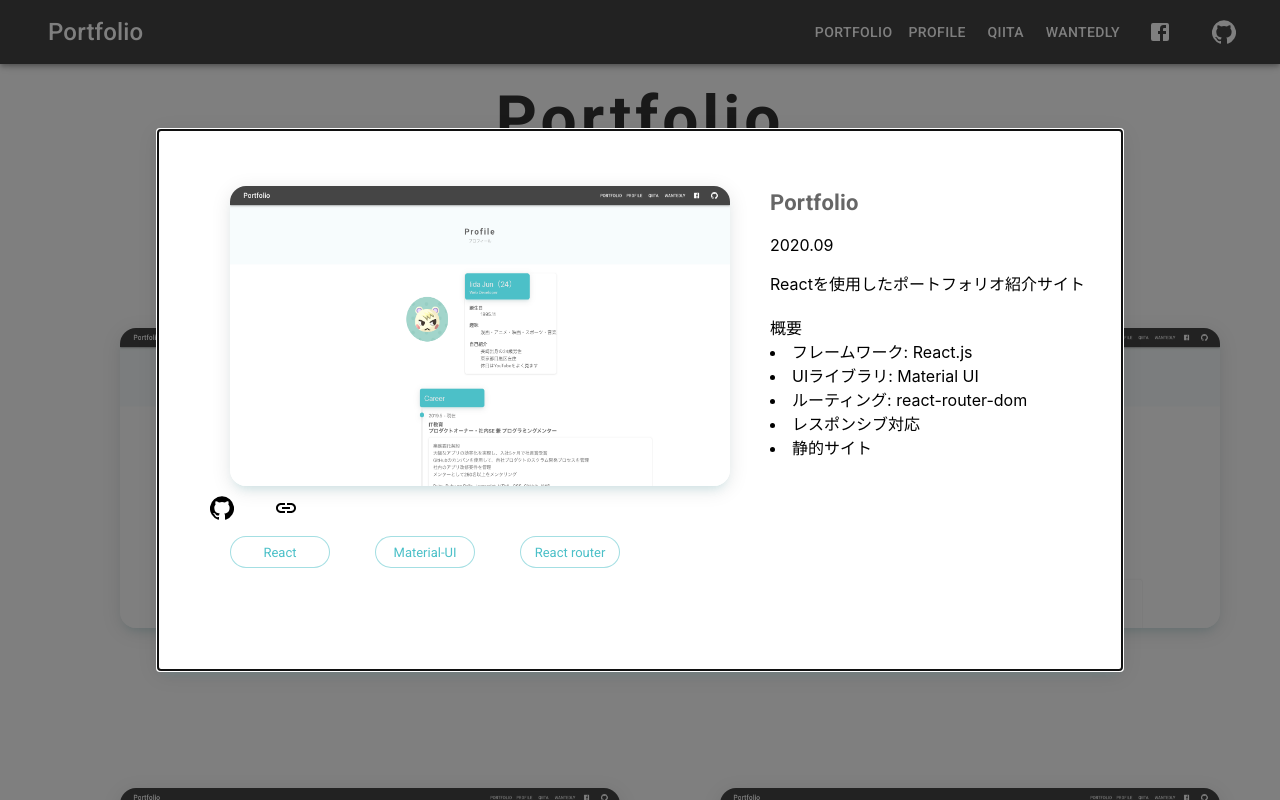
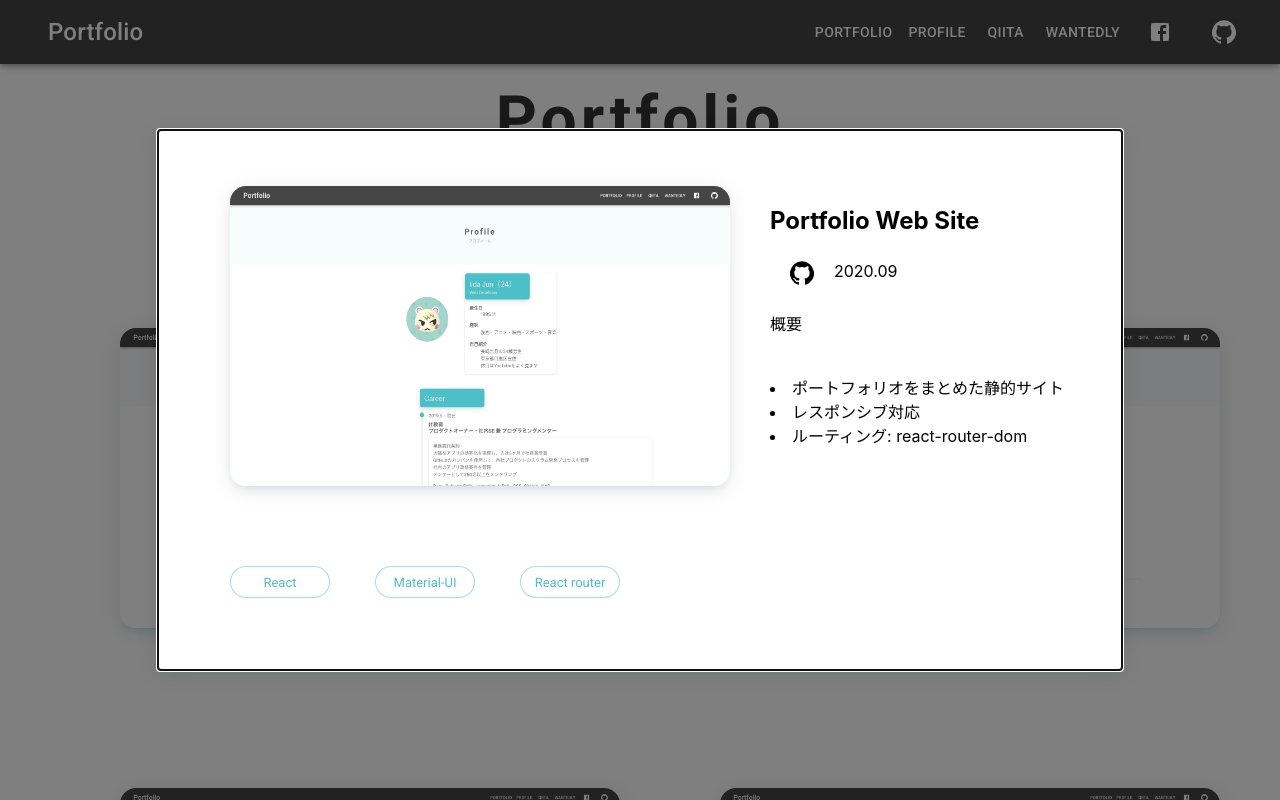
Before and after one commit to block-0x/portfolio-web-site, a React (Create React App) app: page / in a window 1280 px wide. Both pictures are taken after a click on the picture 370 px from the left and 478 px from the top of the page. Shown: the top 800 px of the page. Built offline with nearby package versions, Linux system fonts and the light colour scheme.

Commit message:
fix: portfolio merge

```diff
--- a/src/components/header.js
+++ b/src/components/header.js
@@ -8,7 +8,6 @@ import FacebookIcon from '@material-ui/icons/Facebook';
 import GitHubIcon from '@material-ui/icons/GitHub';
 import { Link } from 'react-router-dom';
 import TemporaryDrawer from './drawer';
-
 
 const useStyles = makeStyles((theme) => ({
   root: {
@@ -42,7 +41,6 @@ const useStyles = makeStyles((theme) => ({
 
 export default function ButtonAppBar() {
   const classes = useStyles();
-
   const facebookUrl = 'https://www.facebook.com/profile.php?id=100006804640814';
   const wantedlyUrl = 'https://www.wantedly.com/users/90816883';
   const qiitaUrl = 'https://qiita.com/___xxx_';
--- a/src/components/modal.js
+++ b/src/components/modal.js
@@ -68,7 +68,7 @@ const useStyles = makeStyles(theme => ({
   },
   skillIcon: {
     marginLeft: 40,
-    marginTop: 10,
+    marginTop: 36,
     marginRight: 5,
     width: 100,
     color: '#4bc0c8',
@@ -91,8 +91,6 @@ export default function SimpleModal(props) {
     setOpen(false);
   };
   const workFlag = ['0', '1', '2', '3'];
-  let title = [];
-  let subtitle = [];
   let portfolioImg =  [];
   let portfolioTitle = [];
   let portfolioDate = [];
@@ -103,24 +101,23 @@ export default function SimpleModal(props) {
   let portfolioText = [];
 
   if (props.workFlag === workFlag[0]){
-    title = 'Performance';
-    subtitle = '実績';
+    portfolioTitle = "Portfolio Web Site";
     portfolioImg = './images/p_1.png';
-    portfolioTitle = "Portfolio";
     portfolioDate = '2020.09';
-    portfolioSummary = '2020.09';
     gitHubUrl = 'https://github.com/maki-iida/portfolio-web-site/';
     portfolioUrl = 'https://portfolio999.herokuapp.com/';
     portfolio = ['React', 'Material-UI','React router'];
     portfolioText = [
-      'フレームワーク: React.js',
-      'UIライブラリ: Material UI',
+      'ポートフォリオをまとめた静的サイト',
+      'レスポンシブ対応',
       'ルーティング: react-router-dom',
-      'レスポンシブ対応',
-      '静的サイト'];
+    ];
   } else if (props.workFlag === workFlag[1]){
-    gitHubUrl = 'https://github.com/maki-iida/portfolio-web-site/';
-    portfolioUrl = 'https://portfolio999.herokuapp.com/';
+    portfolioTitle = "Portfolio";
+    portfolioImg = './images/profile_image.png';
+    portfolioDate = '2020.08';
+    gitHubUrl = 'https://github.com/maki-iida/YouTube-Scraping/';
+    portfolioUrl = '';
     portfolio = ['React', 'Material-UI','React router'];
     portfolioText = [
       'フレームワーク: React.js',
@@ -129,8 +126,8 @@ export default function SimpleModal(props) {
       'レスポンシブ対応',
       '静的サイト'];
   } else if (props.workFlag === workFlag[2]){
-    gitHubUrl = 'https://github.com/maki-iida/portfolio-web-site/';
-    portfolioUrl = 'https://portfolio999.herokuapp.com/';
+    gitHubUrl = '';
+    portfolioUrl = '';
     portfolio = ['React', 'Material-UI','React router'];
     portfolioText = [
       'フレームワーク: React.js',
@@ -139,8 +136,8 @@ export default function SimpleModal(props) {
       'レスポンシブ対応',
       '静的サイト'];
   } else if (props.workFlag === workFlag[3]){
-    gitHubUrl = 'https://github.com/maki-iida/portfolio-web-site/';
-    portfolioUrl = 'https://portfolio999.herokuapp.com/';
+    gitHubUrl = '';
+    portfolioUrl = '';
     portfolio = ['React', 'Material-UI','React router'];
     portfolioText = [
       'フレームワーク: React.js',
@@ -161,14 +158,10 @@ export default function SimpleModal(props) {
       >
         <div  className={classes.paper}>
           <div className={classes.app}>
-            <img src={props.Images} alt="" className={classes.modalImage} />
-            <img src={props.portfolioImg} alt="" className={classes.portfolioImg} />
-            {/* <img src={this.state.portfolioImg} workFlag={this.state.workFlag[0]} title={this.state.portfolioTitle} date={this.state.portfolioDate} summary={this.state.portfolioSummary}/> */}
+            <img src={portfolioImg} alt="" className={classes.modalImage} />
             <div>
-              <Button className={classes.appBarButton} color="inherit" onClick={() => {window.open(gitHubUrl);}}><GitHubIcon/></Button>
-              <Button className={classes.appBarButton} color="inherit" onClick={() => {window.open(portfolioUrl);}}><LinkIcon/></Button>
-            </div>
-            <div>
+              <br />
+              <br />
               {portfolio.map(skill =>
               <Chip key={skill} label={skill} variant="outlined" className={classes.skillIcon} />
               )}
@@ -183,15 +176,20 @@ export default function SimpleModal(props) {
             </div>
             <div className={classes.coment}>
               <p>
-                {props.summary}
+                <h2>
+                  {portfolioTitle}
+                </h2>
+                <Button className={classes.appBarButton} color="inherit" onClick={() => {window.open(gitHubUrl);}}><GitHubIcon/></Button>
+                {portfolioDate}
                 <br />
-
                 <br />
                 概要
                 <br />
-                  {portfolioText.map(Text =>
-                    <li>{Text}</li>
-                  )}
+                <br />
+                <br />
+                {portfolioText.map(Text =>
+                  <li>{Text}</li>
+                )}
               </p>
             </div>
           </div>
--- a/src/pages/performance.js
+++ b/src/pages/performance.js
@@ -79,7 +79,7 @@ class Performance extends React.Component {
         <Container>
           <div className={classes.contents}>
             <div className={classes.app}>
-              <SimpleModal Images={this.state.portfolioImg} workFlag={this.state.workFlag[0]} title={this.state.portfolioTitle} date={this.state.portfolioDate} summary={this.state.portfolioSummary}/>
+              <SimpleModal Images={this.state.portfolioImg} workFlag={this.state.workFlag[0]}/>
             </div>
             <div className={classes.app}>
               <SimpleModal Images={this.state.portfolioImg} workFlag={this.state.workFlag[1]}/>
```
